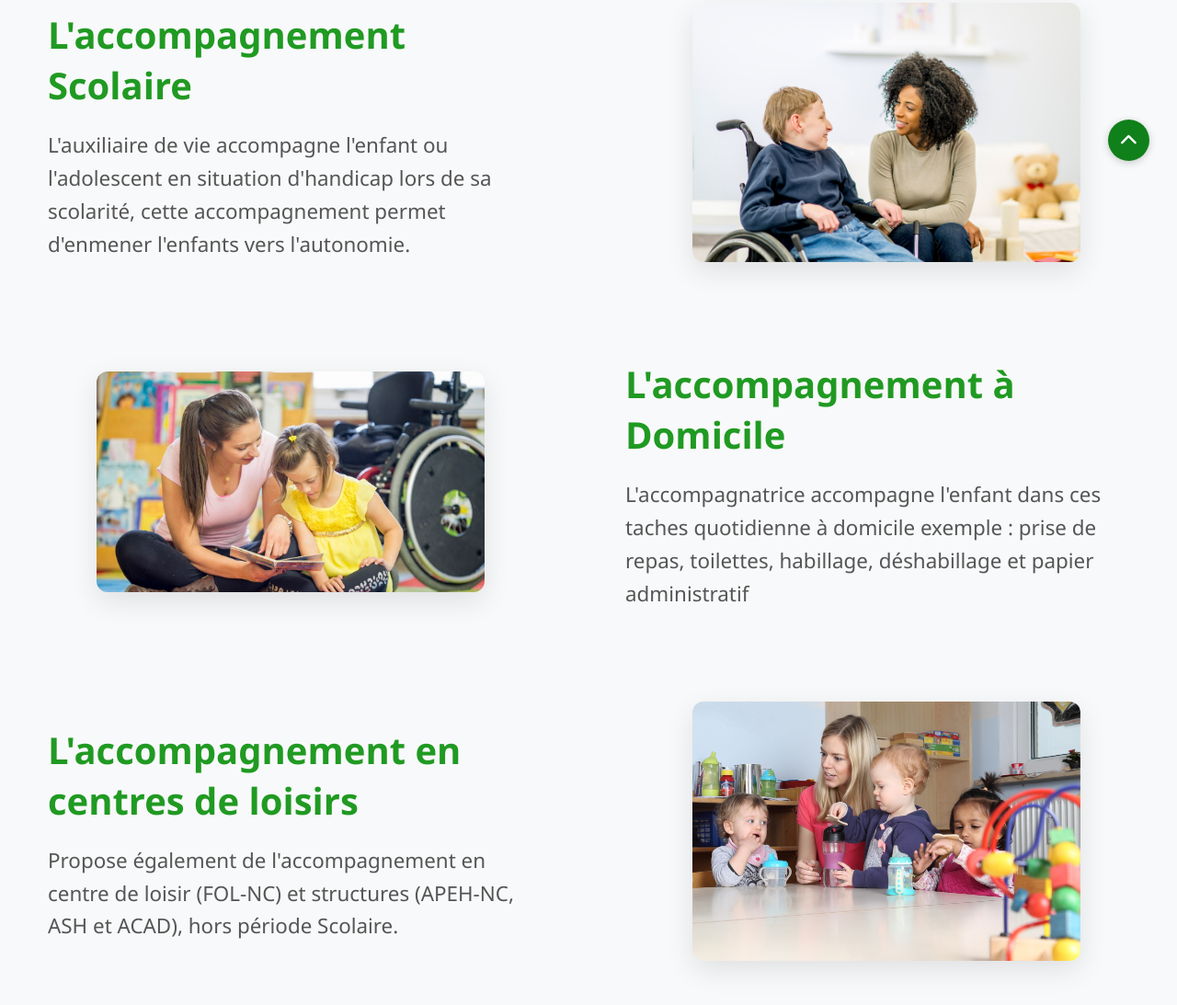
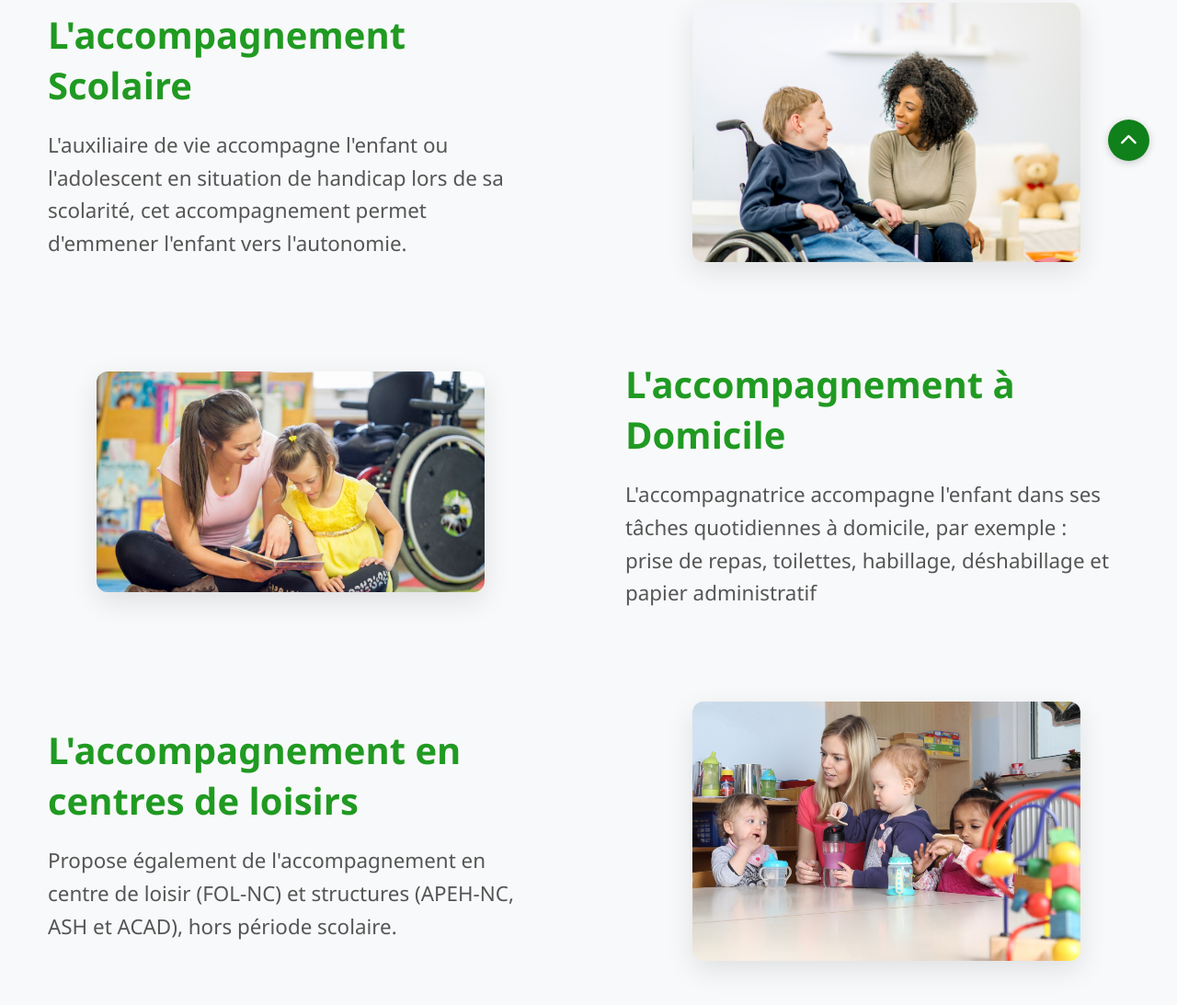
Before and after one commit to jayson-thonon/gip_uph, a plain HTML site: page nos _services.html in a window 1280 px wide. Shown: the part 595-1688 px from the top of the page at 92% size. Drawn offline with nearby package versions, Linux system fonts and the light colour scheme.

Commit message:
modification ortographe

```diff
--- a/nos _services.html
+++ b/nos _services.html
@@ -49,7 +49,7 @@
     <div class="container alt-row" data-aos="fade-up">
       <div class="text">
         <h2>L'accompagnement Scolaire</h2>
-        <p>L'auxiliaire de vie accompagne l'enfant ou l'adolescent en situation d'handicap lors de sa scolarité, cette accompagnement permet d'enmener l'enfants vers l'autonomie.</p>
+        <p>L'auxiliaire de vie accompagne l'enfant ou l'adolescent en situation de handicap lors de sa scolarité, cet accompagnement permet d'emmener l'enfant vers l'autonomie.</p>
       </div>
       <div class="image">
         <img src="image/img5.jpg" alt="Service 1">
@@ -59,7 +59,7 @@
     <div class="container alt-row reverse" data-aos="fade-up">
       <div class="text">
         <h2>L'accompagnement à Domicile</h2>
-        <p>L'accompagnatrice accompagne l'enfant dans ces taches quotidienne à domicile exemple : prise de repas, toilettes, habillage, déshabillage et papier administratif</p>
+        <p>L'accompagnatrice accompagne l'enfant dans ses tâches quotidiennes à domicile, par exemple : prise de repas, toilettes, habillage, déshabillage et papier administratif</p>
       </div>
       <div class="image">
         <img src="image/img9.jpg" alt="Service 2">
@@ -69,7 +69,7 @@
     <div class="container alt-row" data-aos="fade-up">
       <div class="text">
         <h2>L'accompagnement en centres de loisirs</h2>
-        <p>Propose également de l'accompagnement en centre de loisir (FOL-NC) et structures (APEH-NC, ASH et ACAD), hors période Scolaire.</p>
+        <p>Propose également de l'accompagnement en centre de loisir (FOL-NC) et structures (APEH-NC, ASH et ACAD), hors période scolaire.</p>
       </div>
       <div class="image">
         <img src="image/img10.jpg" alt="Service 3">
```
Also changed, not shown: a_propos.html (+3 -3 lines), index.html (+1 -1 lines).
